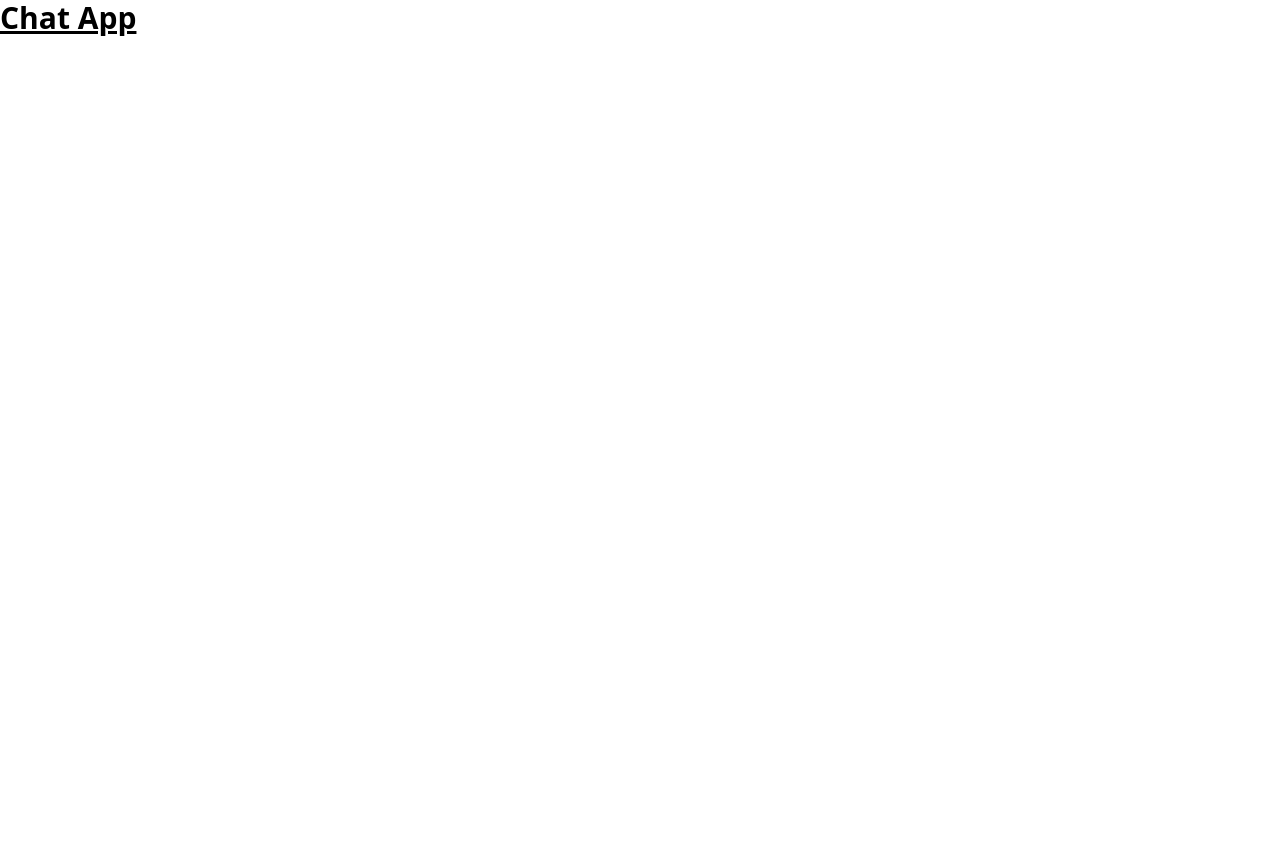
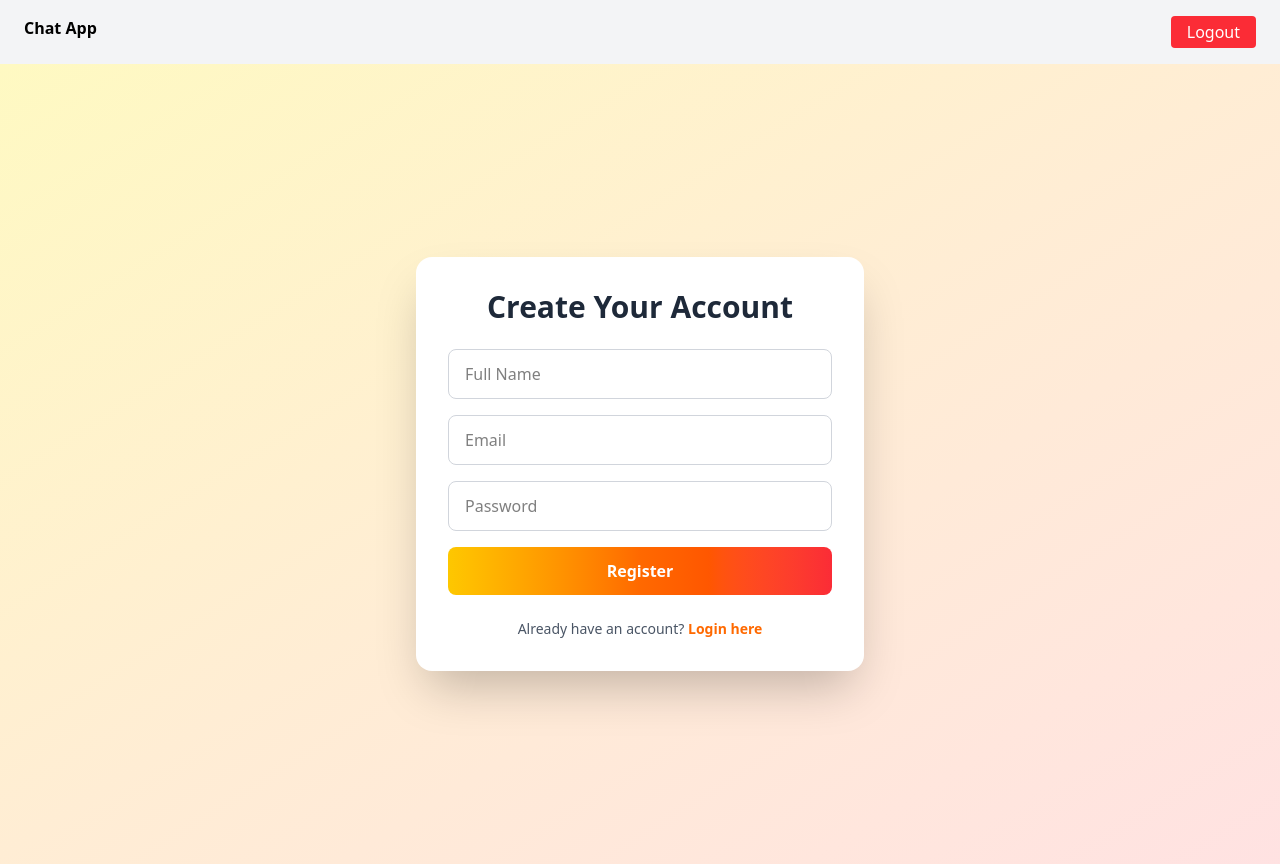
Before and after one commit to virajdomadia/ChatApp-frontend, a React (Vite) app: page /register in a window 1280 px wide. Before the commit the page ends 800 px from the top, so only its background shows below. Built offline with nearby package versions, Linux system fonts and the light colour scheme; sample sign-in values are in the browser's storage.

Commit message:
User Authentication (JWT)

```diff
--- a/src/App.jsx
+++ b/src/App.jsx
@@ -1,14 +1,32 @@
-import { useState } from "react";
-import reactLogo from "./assets/react.svg";
-import viteLogo from "/vite.svg";
+import { BrowserRouter as Router, Routes, Route } from "react-router-dom";
 import "./App.css";
+import { AuthProvider } from "./contexts/AuthContext";
+import Login from "./pages/Login";
+import Register from "./pages/Register";
+import PrivateRoute from "./components/PrivateRoute";
+import Home from "./pages/Home";
+import Navbar from "./components/Navbar";
 
 function App() {
-  const [count, setCount] = useState(0);
-
   return (
     <>
-      <h1 class="text-3xl font-bold underline">Chat App</h1>
+      <AuthProvider>
+        <Navbar />
+        <Router>
+          <Routes>
+            <Route path="/login" element={<Login />} />
+            <Route path="/register" element={<Register />} />
+            <Route
+              path="/"
+              element={
+                <PrivateRoute>
+                  <Home />
+                </PrivateRoute>
+              }
+            />
+          </Routes>
+        </Router>
+      </AuthProvider>
     </>
   );
 }
--- /dev/null
+++ b/src/components/AuthForm.jsx
@@ -0,0 +1,108 @@
+import React, { useState } from "react";
+import { useAuth } from "../contexts/AuthContext";
+import { useNavigate, Link } from "react-router-dom";
+import API from "../services/api";
+
+const AuthForm = ({ type }) => {
+  const [formData, setFormData] = useState({
+    name: "",
+    email: "",
+    password: "",
+  });
+
+  const { login } = useAuth();
+  const navigate = useNavigate();
+
+  const handleChange = (e) => {
+    setFormData({ ...formData, [e.target.name]: e.target.value });
+  };
+
+  const handleSubmit = async (e) => {
+    e.preventDefault();
+    try {
+      const url = type === "login" ? "/auth/login" : "/auth/register";
+      const res = await API.post(url, formData);
+      login(res.data);
+      navigate("/");
+    } catch (error) {
+      alert(error.response?.data?.message || "Authentication Failed");
+    }
+  };
+
+  return (
+    <div className="min-h-screen flex items-center justify-center bg-gradient-to-br from-yellow-100 via-orange-100 to-red-100">
+      <div className="w-full max-w-md bg-white p-8 rounded-2xl shadow-2xl">
+        <h2 className="text-3xl font-bold text-center mb-6 text-gray-800">
+          {type === "login" ? "Welcome Back 👋" : "Create Your Account"}
+        </h2>
+
+        <form onSubmit={handleSubmit} className="space-y-4">
+          {type === "register" && (
+            <input
+              type="text"
+              name="name"
+              placeholder="Full Name"
+              value={formData.name}
+              onChange={handleChange}
+              className="w-full px-4 py-3 border border-gray-300 rounded-lg focus:outline-none focus:ring-2 focus:ring-orange-400"
+              required
+            />
+          )}
+
+          <input
+            type="email"
+            name="email"
+            placeholder="Email"
+            value={formData.email}
+            onChange={handleChange}
+            className="w-full px-4 py-3 border border-gray-300 rounded-lg focus:outline-none focus:ring-2 focus:ring-orange-400"
+            required
+          />
+
+          <input
+            type="password"
+            name="password"
+            placeholder="Password"
+            value={formData.password}
+            onChange={handleChange}
+            className="w-full px-4 py-3 border border-gray-300 rounded-lg focus:outline-none focus:ring-2 focus:ring-orange-400"
+            required
+          />
+
+          <button
+            type="submit"
+            className="w-full py-3 bg-gradient-to-r from-yellow-400 via-orange-500 to-red-500 text-white font-semibold rounded-lg hover:shadow-lg transition"
+          >
+            {type === "login" ? "Login" : "Register"}
+          </button>
+        </form>
+
+        <p className="text-center text-sm text-gray-600 mt-6">
+          {type === "login" ? (
+            <>
+              Don’t have an account?{" "}
+              <Link
+                to="/register"
+                className="text-orange-500 font-semibold hover:underline"
+              >
+                Register here
+              </Link>
+            </>
+          ) : (
+            <>
+              Already have an account?{" "}
+              <Link
+                to="/login"
+                className="text-orange-500 font-semibold hover:underline"
+              >
+                Login here
+              </Link>
+            </>
+          )}
+        </p>
+      </div>
+    </div>
+  );
+};
+
+export default AuthForm;
--- /dev/null
+++ b/src/components/Navbar.jsx
@@ -0,0 +1,23 @@
+import React from "react";
+import { useAuth } from "../contexts/AuthContext";
+
+const Navbar = () => {
+  const { user, logout } = useAuth();
+  return (
+    <>
+      <nav className="flex justify-between px-6 py-4 bg-gray-100 shadow">
+        <h1 className="font-bold">Chat App</h1>
+        {user && (
+          <button
+            onClick={logout}
+            className="bg-red-500 text-white px-4 py-1 rounded"
+          >
+            Logout
+          </button>
+        )}
+      </nav>
+    </>
+  );
+};
+
+export default Navbar;
--- /dev/null
+++ b/src/components/PrivateRoute.jsx
@@ -0,0 +1,9 @@
+import { Navigate } from "react-router-dom";
+import { useAuth } from "../contexts/AuthContext";
+
+const PrivateRoute = ({ children }) => {
+  const { user } = useAuth();
+  return user ? children : <Navigate to="/login" />;
+};
+
+export default PrivateRoute;
--- /dev/null
+++ b/src/contexts/AuthContext.jsx
@@ -0,0 +1,28 @@
+import { createContext, useContext, useState, useEffect } from "react";
+
+const AuthContext = createContext();
+
+export const AuthProvider = ({ children }) => {
+  const [user, setUser] = useState(() => {
+    const token = localStorage.getItem("token");
+    return token ? { token } : null;
+  });
+
+  const login = (userData) => {
+    localStorage.setItem("token", userData.token);
+    setUser(userData);
+  };
+
+  const logout = () => {
+    localStorage.removeItem("token");
+    setUser(null);
+  };
+
+  return (
+    <AuthContext.Provider value={{ user, login, logout }}>
+      {children}
+    </AuthContext.Provider>
+  );
+};
+
+export const useAuth = () => useContext(AuthContext);
--- /dev/null
+++ b/src/pages/Home.jsx
@@ -0,0 +1,7 @@
+import React from "react";
+
+const Home = () => {
+  return <div>Home</div>;
+};
+
+export default Home;
--- /dev/null
+++ b/src/pages/Login.jsx
@@ -0,0 +1,8 @@
+import React from "react";
+import AuthForm from "../components/AuthForm";
+
+const Login = () => {
+  return <AuthForm type="login" />;
+};
+
+export default Login;
--- /dev/null
+++ b/src/pages/Register.jsx
@@ -0,0 +1,8 @@
+import React from "react";
+import AuthForm from "../components/AuthForm";
+
+const Register = () => {
+  return <AuthForm type="register" />;
+};
+
+export default Register;
```
